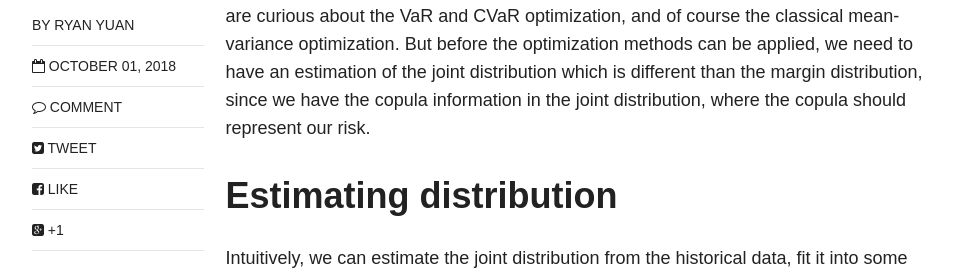
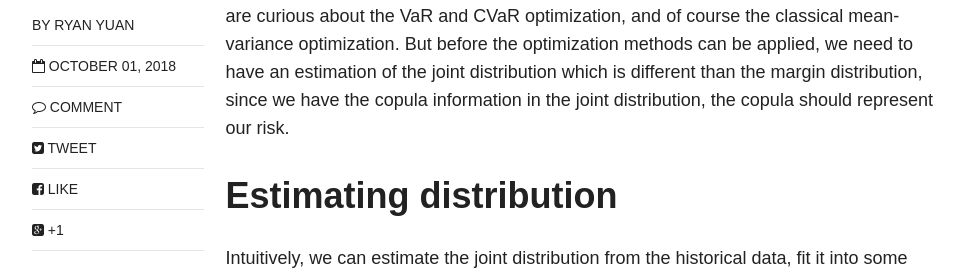
Before and after one commit to ryanyuan42/ryanyuan42.github.io, a Jekyll site: the page built from _posts/2018-10-1-Black-Litterman.md, in a window 1280 px wide and 1400 px high, scrolled down 473 px. Shown: the part 310-587 px from the top of the window, without its empty margins (154-1122 px from the left). Built offline with Jekyll 4.4.1, drawn with Linux system fonts in a browser that asks for light colours; nearby versions of some CDN libraries; formulas are drawn with MathJax 3; comment, search, counter and statistics services are not loaded; some of the changed text lies outside the part shown.

Commit message:
Update 2018-10-1-Black-Litterman.md

```diff
--- a/_posts/2018-10-1-Black-Litterman.md
+++ b/_posts/2018-10-1-Black-Litterman.md
@@ -13,7 +13,8 @@ share: true
 We have so many different optimization methods, and what we are trying to beat the simple average of a given portfolio. Nowadays, when
 we are doing risk management, we are curious about the VaR and CVaR optimization, and of course the classical mean-variance optimization.
 But before the optimization methods can be applied, we need to have an estimation of the joint distribution which is different than the
-margin distribution, since we have the copula information in the joint distribution, where the copula should represent our risk.
+margin distribution, since we have the copula information in the joint distribution,
+the copula should represent our risk.
 
 # Estimating distribution
 
```
Also changed, not shown: other parts of _posts/2018-10-1-Black-Litterman.md (+2 -2 lines).
